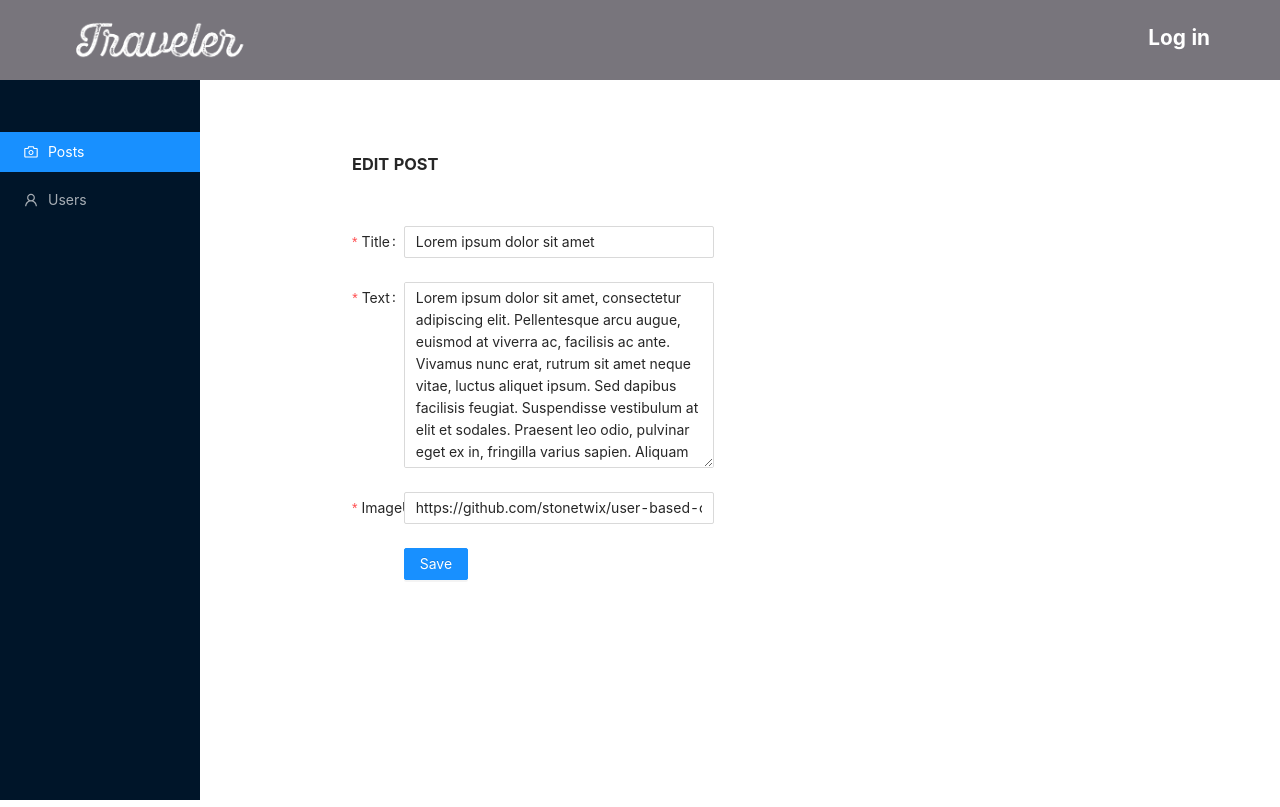
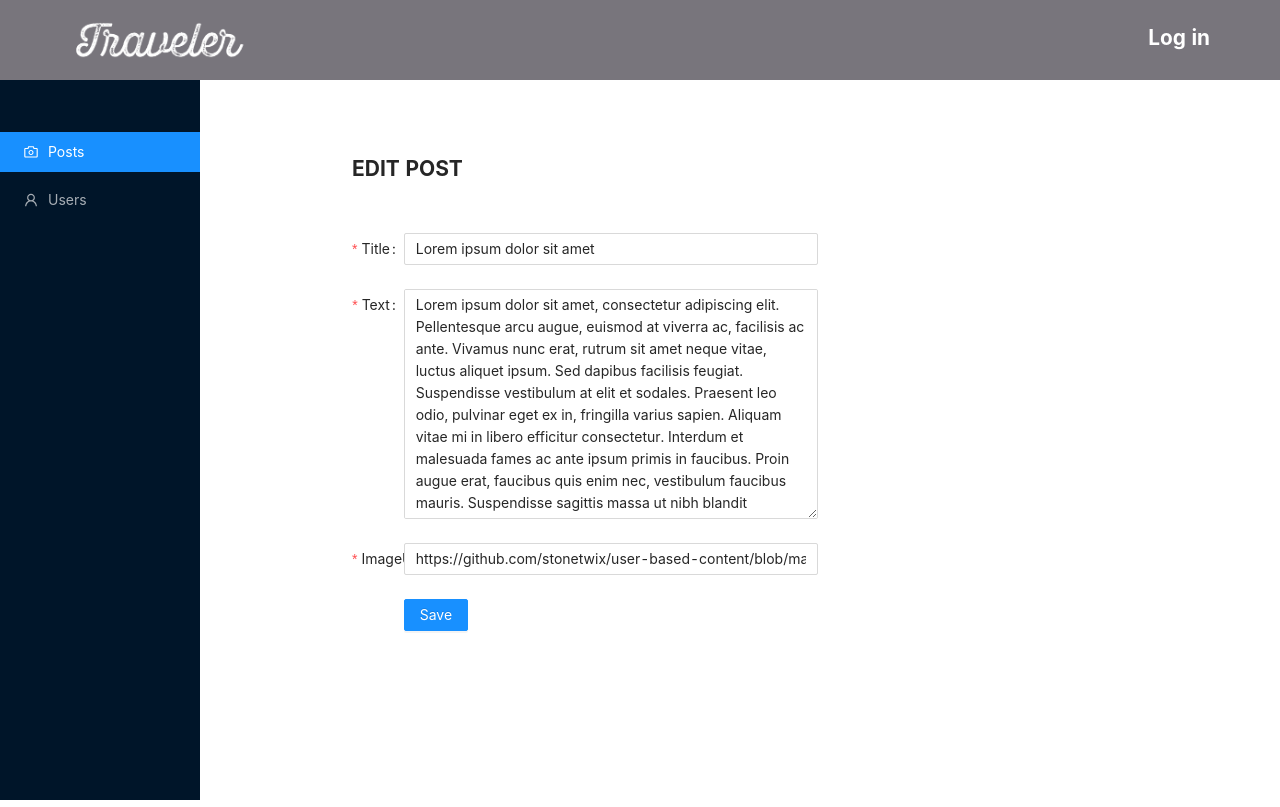
Before and after one commit to stonetwix/user-based-content, a React (Create React App) app in the folder client/: page /edit-post/1 in a window 1280 px wide. Built offline with nearby package versions, Linux system fonts and the light colour scheme.

Commit message:
Add sider menu component in separate file.

```diff
--- a/client/src/components/userAdminPosts/PostsList.tsx
+++ b/client/src/components/userAdminPosts/PostsList.tsx
@@ -1,39 +1,17 @@
 import { Component, CSSProperties } from 'react';
 import { Link } from 'react-router-dom';
-import { Layout, Menu, Button, List, Avatar } from 'antd';
-import { UserOutlined, CameraOutlined, PlusCircleOutlined, FormOutlined, DeleteOutlined } from '@ant-design/icons';
+import { Layout, Button, List, Avatar } from 'antd';
+import { PlusCircleOutlined, FormOutlined, DeleteOutlined } from '@ant-design/icons';
 import { posts } from '../startpage/Post';
+import SiderMenu from './SiderMenu';
 
-const { Content, Sider } = Layout;
+const { Content } = Layout;
 
 class PostsListUser extends Component {
     render () {
         return (
-            <Layout>
-                <Sider
-                    breakpoint="lg"
-                    collapsedWidth="0"
-                    onBreakpoint={broken => {
-                        console.log(broken);
-                    }}
-                    onCollapse={(collapsed, type) => {
-                        console.log(collapsed, type);
-                    }}
-                    style={{
-                        height: '100vh',
-                    }}
-                >
-                    <Menu theme="dark" mode="inline" defaultSelectedKeys={['1']} style={{ marginTop: '8rem'}}>
-                        <Menu.Item key="1" icon={<CameraOutlined />}>
-                            Posts
-                        </Menu.Item>
-                        <Menu.Item key="2" icon={<UserOutlined />}>
-                            Users
-                        </Menu.Item>
-                    </Menu>
-                </Sider>
-
             <Layout style={{ background: '#fff' }}>
+                <SiderMenu />
                 <Content style={{ margin: '8rem', background: '#fff' }}>
                     <div className="site-layout-background" style={{ padding: 24, minHeight: 360 }}>
                         <Button type="primary" icon={<PlusCircleOutlined />} style={{ marginBottom: '4rem' }} onClick={() => console.log('new post clicked')}>Create New Post</Button>
@@ -70,7 +48,6 @@ class PostsListUser extends Component {
                     </div>
                 </Content>
             </Layout>
-            </Layout>
         );
     }
 }
--- /dev/null
+++ b/client/src/components/userAdminPosts/SiderMenu.tsx
@@ -0,0 +1,37 @@
+import { Component } from 'react';
+import { Layout, Menu } from 'antd';
+import { UserOutlined, CameraOutlined } from '@ant-design/icons';
+import { Link } from 'react-router-dom';
+
+const { Sider } = Layout;
+
+class SiderMenu extends Component {
+    render () {
+        return (
+            <Sider
+                breakpoint="lg"
+                collapsedWidth="0"
+                onBreakpoint={broken => {
+                    console.log(broken);
+                }}
+                onCollapse={(collapsed, type) => {
+                    console.log(collapsed, type);
+                }}
+                style={{
+                    height: '100vh',
+                }}
+            >
+                <Menu theme="dark" mode="inline" defaultSelectedKeys={['1']} style={{ marginTop: '8rem'}}>
+                    <Menu.Item key="1" icon={<CameraOutlined />}>
+                        <Link to={'/user'}>Posts</Link>
+                    </Menu.Item>
+                    <Menu.Item key="2" icon={<UserOutlined />}>
+                        Users
+                    </Menu.Item>
+                </Menu>
+            </Sider>
+        )
+    }
+}
+
+export default SiderMenu;
--- a/client/src/components/userAdminPosts/UserEditPost.tsx
+++ b/client/src/components/userAdminPosts/UserEditPost.tsx
@@ -1,18 +1,17 @@
-import { Form, Input, Button, message, Layout, Menu } from "antd";
-import { Component, CSSProperties } from "react";
-import { Link } from 'react-router-dom';
-import { UserOutlined, CameraOutlined } from '@ant-design/icons';
+import { Form, Input, Button, message, Layout } from "antd";
+import { Component } from "react";
 import { RouteComponentProps, withRouter } from "react-router-dom";
 import { Post, posts } from '../startpage/Post';
 import ErrorPage from '../ErrorPage';
+import SiderMenu from './SiderMenu';
 
-const { Content, Sider } = Layout;
+const { Content } = Layout;
 const layout = {
   labelCol: {
     span: 2,
   },
   wrapperCol: {
-    span: 12,
+    span: 16,
   },
 };
 
@@ -72,30 +71,8 @@ class EditPost extends Component<Props, State> {
     }
 
     return (
-      <Layout>
-        <Sider
-        breakpoint="lg"
-        collapsedWidth="0"
-        onBreakpoint={broken => {
-            console.log(broken);
-        }}
-        onCollapse={(collapsed, type) => {
-            console.log(collapsed, type);
-        }}
-        style={{
-            height: '100vh'
-        }}
-        >
-          <Menu theme="dark" mode="inline" defaultSelectedKeys={['1']} style={{ marginTop: '8rem'}}>
-            <Menu.Item key="1" icon={<CameraOutlined />}>
-                Posts
-            </Menu.Item>
-            <Menu.Item key="2" icon={<UserOutlined />}>
-                Users
-            </Menu.Item>
-          </Menu>
-        </Sider>
       <Layout style={{ background: '#fff' }}>
+        <SiderMenu />
         <Content style={{ margin: '8rem', background: '#fff' }}>
           <div className="site-layout-background" style={{ padding: 24, minHeight: 360 }}>
           <Form
@@ -117,7 +94,7 @@ class EditPost extends Component<Props, State> {
             </Form.Item>
 
             <Form.Item name={["post", "text"]} label="Text" rules={[{ required: true }]}>
-                <Input.TextArea rows={8}/>
+              <Input.TextArea rows={10}/>
             </Form.Item>
 
             <Form.Item name={["post", "imageUrl"]} label="ImageUrl" rules={[{ required: true }]}>
@@ -139,14 +116,8 @@ class EditPost extends Component<Props, State> {
           </div>
         </Content>
       </Layout>
-      </Layout>
     );
   }
 }
 
 export default withRouter(EditPost);
-
-const logoStyle: CSSProperties = {
-  width: '10rem',
-  margin: '1rem',
-}
```
Lines whose indentation alone changed are shown as unchanged.
